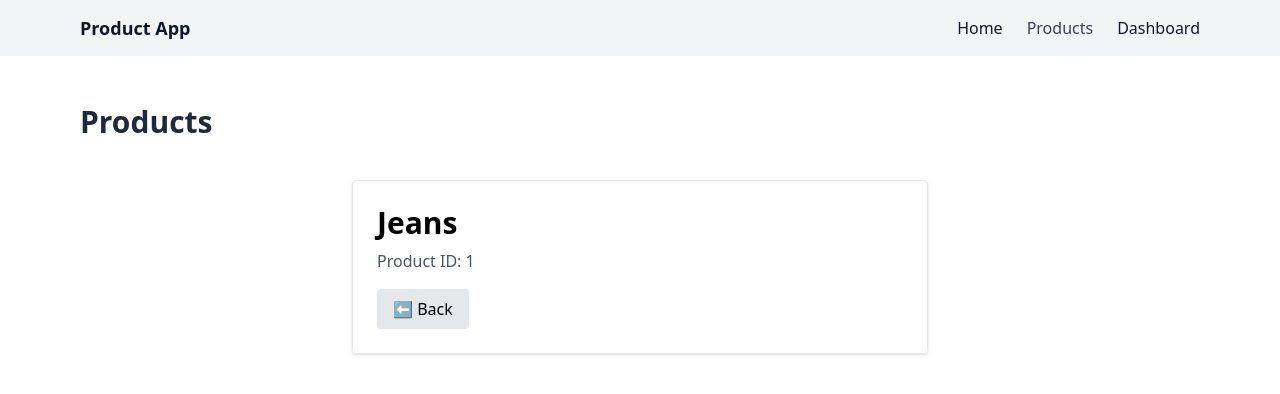
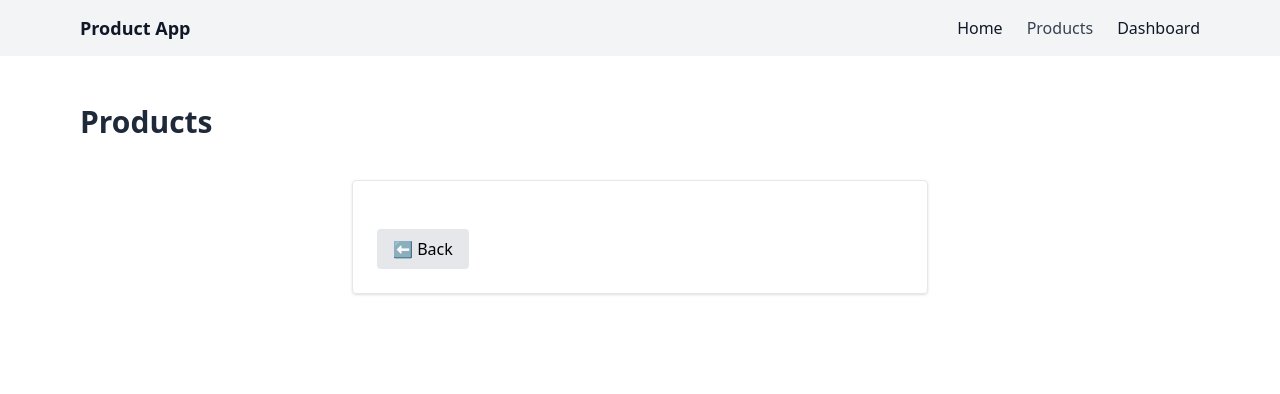
Before and after one commit to rabianezami/react-router-v7-product-catalog, a React (Vite) app: page /products/1 in a window 1280 px wide. Shown: the top 394 px of the page. Built offline with nearby package versions, Linux system fonts and the light colour scheme.

Commit message:
fix(props's: name): change name and add real description

```diff
--- a/src/pages/ProductDetails.jsx
+++ b/src/pages/ProductDetails.jsx
@@ -14,9 +14,9 @@
     return (
         <div className="max-w-xl mx-auto border border-gray-200 shadow rounded p-6 mt-10">
             <h1 className="font-bold text-3xl mb-2">
-                {product.title}
+                {product.name}
             </h1>
-            <p className="text-gray-600"> Product ID: {id}</p>
+            <p className="text-gray-600">{product.description}</p>
 
             <button
                 className="bg-gray-200 px-4 py-2 rounded hover:bg-gray-300 mt-4"
```
